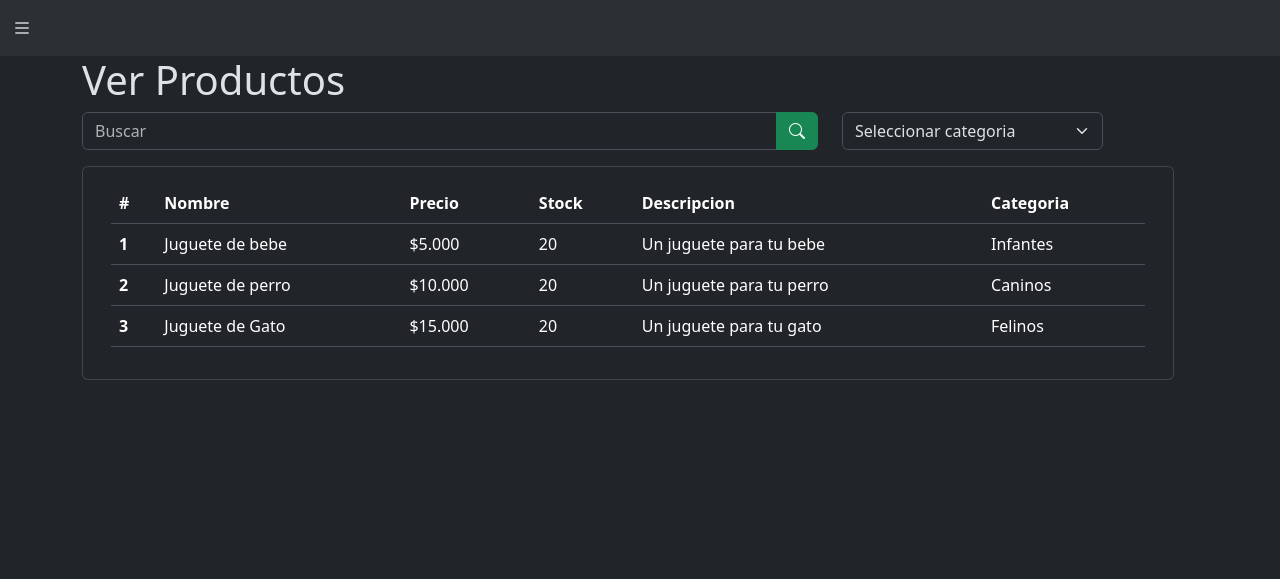
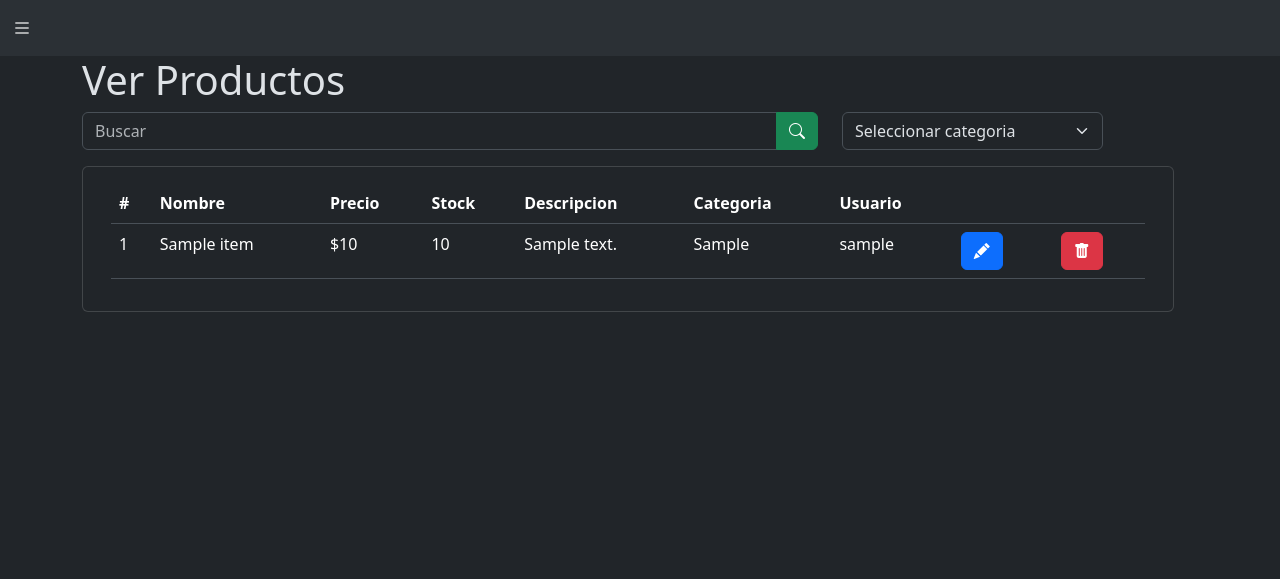
Before and after one commit to frenchpig/bodemax, a Django app: page /ver-productos in a window 1280 px wide. Shown: the top 579 px of the page. Run offline with Django 5.2, Linux system fonts and the light colour scheme; tables that the repository leaves empty hold one stand-in row (values such as "Sample post").

Commit message:
Eliminar y Editar de Items Ahora se pueden eliminar y editar items, se agregaron tambien algunas configuraciones esteticas para el editar para asi poder hacerlo mas legible y evitar errores en ingresos de datos

```diff
--- a/api/views.py
+++ b/api/views.py
@@ -34,6 +34,7 @@ class ItemViewSet(viewsets.ModelViewSet):
   def list(self, request, *args, **kwargs):
     #recupera la api key recepcionada comprobando de que exista
     api_key = request.GET.get('user_key',None)
+    print(api_key)
     if api_key is None:
       return Response({'error': 'api_key required'}, status=status.HTTP_400_BAD_REQUEST)
     #comprueba la valides de dicha api key con datos de la BBDD
@@ -45,7 +46,7 @@ class ItemViewSet(viewsets.ModelViewSet):
     serializer = self.serializer_class(queryset,many=True)
     return Response(serializer.data)
 
-  #PUT
+  # PATCH (Importante que el metodo sea este debido a que por definicion es el que es necesario, ademas que por su metodo de implementacion es el que se necesita.)
   #define que se realizara al momento de utilizar metodo PUT
   #deberia actualizar un item solo si es del usuario
   def update(self,request,*args,**kwargs):
--- a/bodemax/settings.py
+++ b/bodemax/settings.py
@@ -37,6 +37,7 @@ INSTALLED_APPS = [
     'django.contrib.sessions',
     'django.contrib.messages',
     'django.contrib.staticfiles',
+    'django.contrib.humanize',
     'frontend',
     'api',
     'corsheaders'
--- /dev/null
+++ b/frontend/static/js/editar-producto.js
@@ -0,0 +1,60 @@
+//contenteditable='true'
+document.addEventListener('DOMContentLoaded', function () {
+  let editButtons = document.querySelectorAll('.btn-primary');
+  editButtons.forEach(button => {
+    button.addEventListener('click', function () {
+      let row = button.closest('tr');
+      let tds = row.querySelectorAll('td:not(.item-id,.buttons-col,.user-username)');
+      let data = []
+      tds.forEach(td => {
+        if (td.getAttribute('contenteditable') === 'true') {
+          td.removeAttribute('contenteditable');
+          data.push(td.textContent);
+        } else {
+          td.setAttribute('contenteditable', 'true');
+        }
+      });
+
+      if (data.length > 0) {
+        let priceTD = row.querySelector('.item-price');
+        let itemPrice =parseInt(priceTD.textContent.replace(/\D/g, ''));
+        let new_price = new Intl.NumberFormat('en-US', { style: 'currency', currency: 'USD',minimumFractionDigits: 0, maximumFractionDigits: 0}).format(itemPrice);
+        let stockTD = row.querySelector('.item-stock');
+        let new_stock = stockTD.textContent.replace(/\D/g, '')
+        stockTD.textContent = new_stock;
+        priceTD.textContent = new_price;
+        let itemId = row.querySelector('.item-id').textContent;
+        let userKey = row.querySelector('.user-key').textContent;
+        let edit_request = {name: data[0],price: itemPrice,stock: new_stock,description: data[3],category:data [4],user_key:userKey};
+        editItem(edit_request,itemId);
+      }
+    });
+  });
+});
+
+
+function editItem(data,id){
+  let url = `http://localhost:8000/api/items/${id}/`;
+
+  fetch(url, {
+    method: 'PATCH',
+    headers: {
+      'Content-Type': 'application/x-www-form-urlencoded'
+    },
+    body: new URLSearchParams(data)
+  })
+    .then(response => {
+      if (response.status === 200) {
+        alert("Item editado exitosamente.");
+      } else if (response.status === 400) {
+        alert("No se encuentra llave de API");
+      } else if (response.status === 403) {
+        alert("Llave invalida");
+      } else {
+        alert(`Error al crear el producto. Código de estado: ${response.status}`);
+      }
+    })
+    .catch(error => {
+      alert("Error al realizar la solicitud:", error);
+    });
+}
--- /dev/null
+++ b/frontend/static/js/eliminar-producto.js
@@ -0,0 +1,38 @@
+function deleteItem(api_key, id) {
+  let url = `http://localhost:8000/api/items/${id}/?user_key=${api_key}`;
+
+const requestOptions = {
+  method: 'DELETE',
+  headers: {
+    'Content-Type': 'application/json'
+  }
+};
+  // Realizar la solicitud DELETE
+  fetch(url, requestOptions)
+    .then(response => {
+      // Verificar el código de estado de la respuesta
+      if (response.status === 204) {
+        console.log("Producto eliminado exitosamente.");
+        location.reload();
+      } else if (response.status === 403) {
+        console.log("No tienes permisos para eliminar este producto.");
+      } else if (response.status === 404) {
+        console.log("El producto no existe.");
+      } else {
+        console.log(`Error al eliminar el producto. Código de estado: ${response.status}`);
+      }
+    })
+    .catch(error => console.error('Error:', error));
+}
+
+document.addEventListener('DOMContentLoaded',function(){
+  let deleteButtons = document.querySelectorAll('.btn-danger');
+  deleteButtons.forEach(button=>{
+    button.addEventListener('click',function(){
+      let row = button.closest('tr');
+      let itemId = row.querySelector('.item-id').textContent;
+      let userKey = row.querySelector('.user-key').textContent;
+      deleteItem(userKey,itemId)
+    });
+  });
+});
--- a/frontend/templates/ver-productos.html
+++ b/frontend/templates/ver-productos.html
@@ -1,14 +1,8 @@
 {% extends 'base.html' %}
+{% load humanize %}
 {% load static %}
 
 {%block title%}Agregado{% endblock %}
-
-<!-- id = models.AutoField(primary_key=True)
-  name = models.CharField(max_length=100)
-  price = models.IntegerField()
-  stock = models.IntegerField()
-  description = models.TextField()
-  category = models.ForeignKey(Category, on_delete=models.CASCADE, null=True) -->
 
 
 {% block styles %}
@@ -48,34 +42,34 @@
               <th scope="col">Stock</th>
               <th scope="col">Descripcion</th>
               <th scope="col">Categoria</th>
+              <th scope="col">Usuario</th>
+              <th scope="col"></th>
             </tr>
           </thead>
           <tbody>
-            <tr>
-              <th scope="row">1</th>
-              <td>Juguete de bebe</td>
-              <td>$5.000</td>
-              <td>20</td>
-              <td>Un juguete para tu bebe</td>
-              <td>Infantes</td>
-            </tr>
-            <tr>
-              <th scope="row">2</th>
-              <td>Juguete de perro</td>
-              <td>$10.000</td>
-              <td>20</td>
-              <td>Un juguete para tu perro</td>
-              <td>Caninos</td>
-            </tr>
-            <tr>
-              <th scope="row">3</th>
-              <td>Juguete de Gato</td>
-              <td>$15.000</td>
-              <td>20</td>
-              <td>Un juguete para tu gato</td>
-              <td>Felinos</td>
-            </tr>
-            <!-- Additional rows here -->
+            {% for element in items %}
+              <tr>
+                <td class="item-id">{{ element.item.id }}</td>
+                <td>{{ element.item.name }}</td>
+                <td class="item-price">${{ element.item.price | intcomma }}</td>
+                <td class="item-stock">{{ element.item.stock }}</td>
+                <td>{{ element.item.description }}</td>
+                <td>{{ element.item.category }}</td>
+                <td class="user-username">{{ element.user.user.username }}</td>
+                <td class="user-key" hidden>{{ element.item.user_key }}</td>
+                <td class="buttons-col">
+                  <div class='row'>
+                    <div class='col'>
+                      <button class='btn btn-primary'><i class="bi bi-pencil-fill"></i></button>
+                    </div>
+                    <div class='col'>
+                      <button class='btn btn-danger'><i class="bi bi-trash-fill"></i></button>
+                    </div>
+                  </div>
+                </td>
+              </tr>
+            {% endfor %}
+
           </tbody>
         </table>
       </div>
@@ -85,5 +79,6 @@
 {% endblock %}
 
 {% block scripts %}
-
+  <script src="{% static 'js/eliminar-producto.js' %}"></script>
+  <script src="{% static 'js/editar-producto.js' %}"></script>
 {% endblock %}
--- a/frontend/views.py
+++ b/frontend/views.py
@@ -13,4 +13,12 @@ def loadAddProduct(request):
   return render(request, 'agregar-producto.html',context)
 
 def loadViewProducts(request):
-  return render(request, 'ver-productos.html')
+    items = Item.objects.all()
+    extendedusers = ExtendedUser.objects.all()
+    itemcombined=[]
+    for item in items:
+      specific_user = extendedusers.get(api_key=item.user_key)
+      object = {'item':item,'user':specific_user}
+      itemcombined.append(object)
+    context = {'items': itemcombined}
+    return render(request, 'ver-productos.html', context)
```
